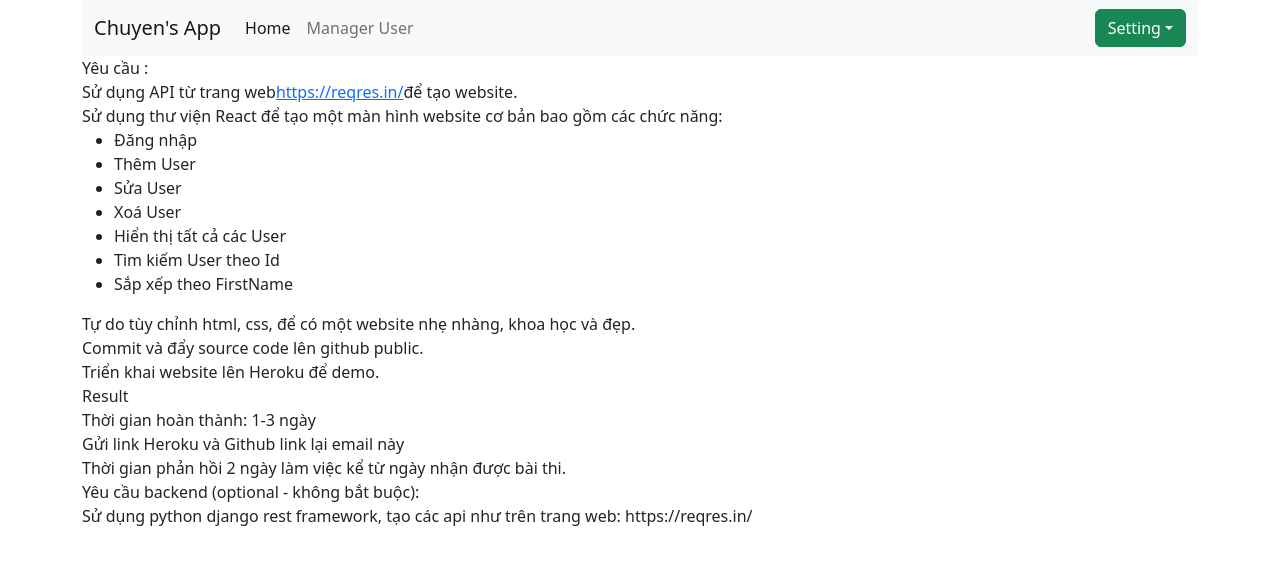
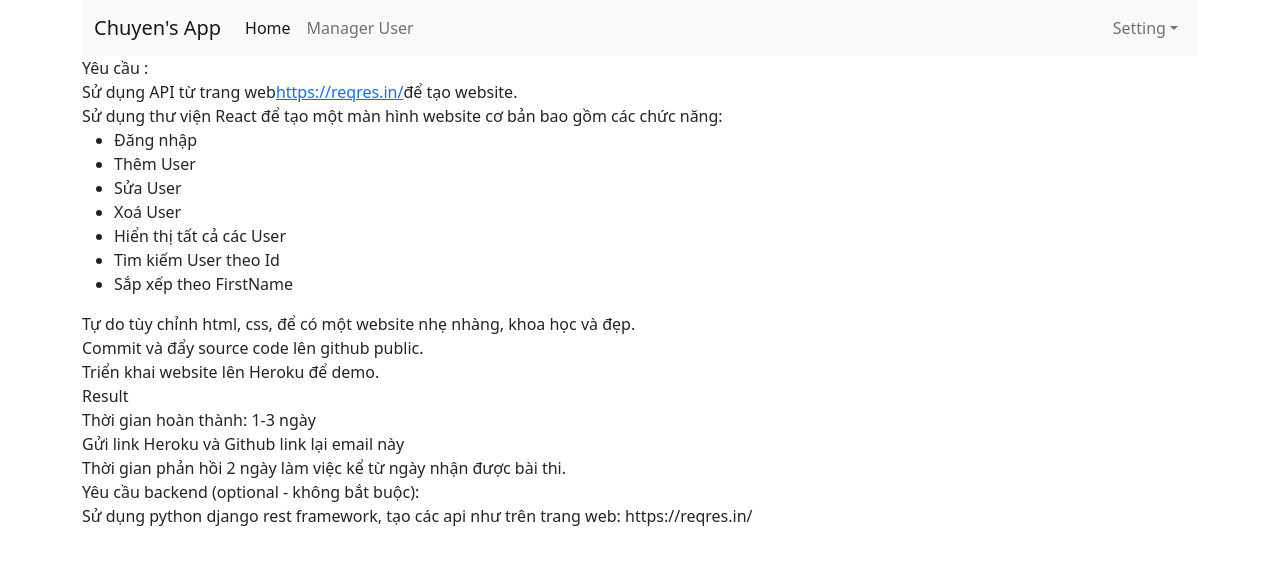
Before and after one commit to taptanhcoding/manager-users, a React (Create React App) app: page / in a window 1280 px wide. Shown: the top 564 px of the page. Built offline with nearby package versions, Linux system fonts and the light colour scheme.

Commit message:
xửa lý responsive

```diff
--- a/src/layouts/components/Header/Header.js
+++ b/src/layouts/components/Header/Header.js
@@ -1,6 +1,11 @@
+import Container from 'react-bootstrap/Container';
+import Nav from 'react-bootstrap/Nav';
+import Navbar from 'react-bootstrap/Navbar';
+import NavDropdown from 'react-bootstrap/NavDropdown';
+
 import styles from 'bootstrap/dist/css/bootstrap.min.css';
 import myStyles from './Header.module.scss';
-import { Dropdown, Navbar } from 'react-bootstrap';
+import { Dropdown } from 'react-bootstrap';
 import { Link } from 'react-router-dom';
 import classNames from 'classnames/bind';
 
@@ -17,36 +22,24 @@ function Header() {
         setNameAd('');
     };
     return (
-        <nav className={cx('navbar', 'navbar-expand-lg', 'bg-light')}>
-            <div className={cx('container-fluid')}>
-                <Link className="navbar-brand" to={config.home}>
-                    Chuyen's App
-                </Link>
-                <button
-                    className="navbar-toggler"
-                    type="button"
-                    data-bs-toggle="collapse"
-                    data-bs-target="#navbarText"
-                    aria-controls="navbarText"
-                    aria-expanded="false"
-                    aria-label="Toggle navigation"
-                >
-                    <span className={cx('"navbar-toggler-icon"')}></span>
-                </button>
-                <div className="collapse navbar-collapse justify-content-between" id="navbarText">
-                    <ul className={cx('navbar-nav', 'mb-2', 'mb-lg-0')}>
-                        <li className="nav-item">
+        <Navbar bg="light" expand="lg">
+            <Container>
+                <Navbar.Brand to={config.home}> Chuyen's App</Navbar.Brand>
+                <Navbar.Toggle aria-controls="basic-navbar-nav" />
+                <Navbar.Collapse className="justify-content-between " id="basic-navbar-nav">
+                    <Nav className="me-auto">
+                        <Nav.Item>
                             <Link className="nav-link active" aria-current="page" to={config.home}>
                                 Home
                             </Link>
-                        </li>
-                        <li className="nav-item">
+                        </Nav.Item>
+                        <Nav.Item>
                             <Link className="nav-link" to={nameAd ? config.managerusers : config.login}>
                                 Manager User
                             </Link>
-                        </li>
-                    </ul>
-                    <ul className={cx('navbar-nav', 'mb-2', 'mb-lg-0')}>
+                        </Nav.Item>
+                    </Nav>
+                    <Nav>
                         {admin && (
                             <li className="nav-item">
                                 <Link className="nav-link" aria-current="page" to={config.home}>
@@ -54,29 +47,21 @@ function Header() {
                                 </Link>
                             </li>
                         )}
-                        <li className="nav-item">
-                            <Dropdown>
-                                <Dropdown.Toggle variant="success" id="dropdown-basic">
-                                    Setting
-                                </Dropdown.Toggle>
-
-                                <Dropdown.Menu>
+                        <NavDropdown title="Setting" id="basic-nav-dropdown">
                             {admin ? (
-                                        <Dropdown.Item onClick={handleLogout}>Logout</Dropdown.Item>
+                                <NavDropdown.Item onClick={handleLogout}>Logout</NavDropdown.Item>
                             ) : (
-                                        <Dropdown.Item>
+                                <NavDropdown.Item>
                                     <Link className="link" to={config.login}>
                                         Login
                                     </Link>
-                                        </Dropdown.Item>
+                                </NavDropdown.Item>
                             )}
-                                </Dropdown.Menu>
-                            </Dropdown>
-                        </li>
-                    </ul>
-                </div>
-            </div>
-        </nav>
+                        </NavDropdown>
+                    </Nav>
+                </Navbar.Collapse>
+            </Container>
+        </Navbar>
     );
 }
 
--- a/src/pages/ManagerUsers/ManagerUsers.module.scss
+++ b/src/pages/ManagerUsers/ManagerUsers.module.scss
@@ -8,6 +8,14 @@
     animation: show 0.5s linear;
 }
 
+.table-wrapp {
+    overflow-x: scroll;
+}
+
+.table-user {
+    min-width: 695px;
+}
+
 @keyframes show {
     from {
         transform: translateX(calc(100% + 30px));
--- a/src/pages/ManagerUsers/index.js
+++ b/src/pages/ManagerUsers/index.js
@@ -153,7 +153,7 @@ function ManagerUsers() {
                     value="Thêm Thành Công"
                 />
             </div>
-            <Table striped bordered hover>
+            <Table striped bordered hover responsive="sm" className={cx('table-user')}>
                 <thead>
                     <tr>
                         <th className={cx('d-flex', 'justify-content-between')}>
--- a/src/pages/components/Modal/UpdateModal.js
+++ b/src/pages/components/Modal/UpdateModal.js
@@ -54,9 +54,6 @@ function UpdateModal({ idUser, ...props }) {
                             }}
                         />
                     </Form.Group>
-                    <Form.Group className="mb-3" controlId="formBasicCheckbox">
-                        <Form.Check type="checkbox" label="Check me out" />
-                    </Form.Group>
                 </Modal.Body>
                 <Modal.Footer>
                     <Button variant="secondary" onClick={props.onHide}>
```
Also changed, not shown: public/index.html (+3 -6 lines). Lines whose indentation alone changed are shown as unchanged.
